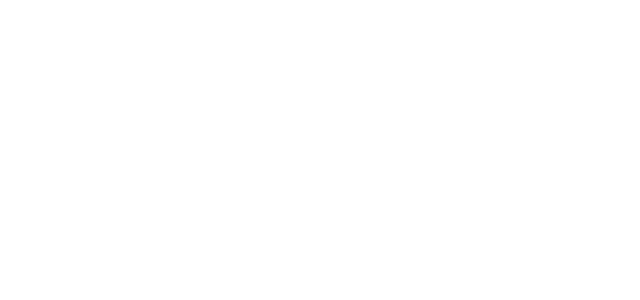
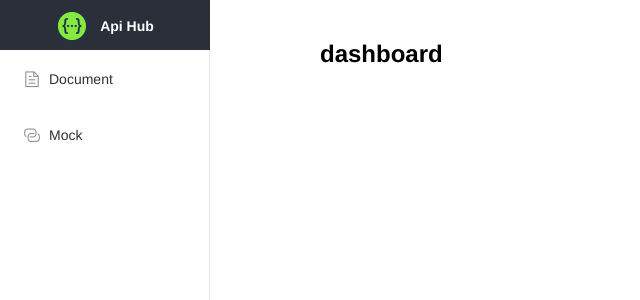
Before and after one commit to haozzzzzzzz/api_hub, a Vue app in the folder frontend/: page /#/dashboard in a window 1280 px wide. Shown: the top 300 px of the page, without its empty margins (0-640 px from the left). Built offline with nearby package versions, Linux system fonts and the light colour scheme.

Commit message:
add menu router

```diff
--- /dev/null
+++ b/frontend/src/layout/components/app_main.vue
@@ -0,0 +1,22 @@
+<template>
+    <transition name="fade-transform" mode="out-in">
+        <keep-alive>
+            <router-view :key="key"></router-view>
+        </keep-alive>
+    </transition>
+</template>
+
+<script>
+    export default {
+        name: "app_main",
+        computed: {
+            key(){
+                return this.$route.path
+            }
+        }
+    }
+</script>
+
+<style scoped>
+
+</style>
--- a/frontend/src/layout/components/sidebar/index.vue
+++ b/frontend/src/layout/components/sidebar/index.vue
@@ -10,21 +10,21 @@
         </div>
         <el-scrollbar>
             <el-menu
-                    :mode="vertical"
+                    mode="vertical"
                     :collapse="false"
                     :collapse-transition="false"
                     :unique-opened="true"
-                    :menu-trigger="click"
 
                     :background-color="variables.menuBg"
                     :text-color="variables.menuText"
                     :active-text-color="variables.menuActiveText"
+                    router="true"
             >
-                <el-menu-item index="1">
+                <el-menu-item index="/document">
                     <i class="el-icon-document"></i>
                     <span slot="title">Document</span>
                 </el-menu-item>
-                <el-menu-item index="2">
+                <el-menu-item index="/mock">
                     <i class="el-icon-connection"></i>
                     <span slot="title">Mock</span>
                 </el-menu-item>
--- a/frontend/src/layout/index.vue
+++ b/frontend/src/layout/index.vue
@@ -1,25 +1,29 @@
 <template>
-    <el-container id="app-layout">
+    <el-container>
         <el-aside>
             <sidebar></sidebar>
         </el-aside>
-        <el-main>main</el-main>
+        <el-main>
+            <app_main></app_main>
+        </el-main>
     </el-container>
 </template>
 
 <script>
     import sidebar from './components/sidebar'
+    import app_main from "./components/app_main";
+
     export default {
         name: "layout",
-        el: "#layout",
         components: {
+            app_main,
             sidebar,
-        },
+        }
     }
 </script>
 
 <style lang="scss" scoped>
-    #app-layout {
+    .el-container {
         height: 100%;
     }
 </style>
--- a/frontend/src/router/router.js
+++ b/frontend/src/router/router.js
@@ -9,9 +9,43 @@ export default new Router({
   routes: [
     {
       path: '/',
-      name: 'dashboard',
-      component: layout
+      component: layout,
+      redirect: '/dashboard',
+      children: [
+        {
+          path: 'dashboard',
+          name: 'dashboard',
+          component: ()=>import('@/views/dashboard'),
+          meta: {title:"dashboard", icon:"dashboard", affix:true},
+        }
+      ]
     },
+    {
+      path: '/document',
+      component: layout,
+      redirect: "/document/index",
+      children: [
+        {
+          path: 'index',
+          name: 'document',
+          component: ()=>import('@/views/document'),
+          meta: {title:"document", icon:"document", affix:true},
+        }
+      ]
+    },
+    {
+      path: '/mock',
+      component: layout,
+      redirect: '/mock/index',
+      children: [
+        {
+          path: 'index',
+          name: 'mock',
+          component: ()=>import('@/views/mock'),
+          meta: {title:"mock", icon:"mock", affix:true},
+        }
+      ]
+    }
     // {
     //   path: '/about',
     //   name: 'about',
--- /dev/null
+++ b/frontend/src/views/dashboard/index.vue
@@ -0,0 +1,13 @@
+<template>
+    <h1>dashboard</h1>
+</template>
+
+<script>
+    export default {
+        name: "dashboard"
+    }
+</script>
+
+<style scoped>
+
+</style>
--- /dev/null
+++ b/frontend/src/views/document/index.vue
@@ -0,0 +1,13 @@
+<template>
+    <h1>document</h1>
+</template>
+
+<script>
+    export default {
+        name: "document"
+    }
+</script>
+
+<style scoped>
+
+</style>
--- /dev/null
+++ b/frontend/src/views/mock/index.vue
@@ -0,0 +1,13 @@
+<template>
+    <h1>mock</h1>
+</template>
+
+<script>
+    export default {
+        name: "mock"
+    }
+</script>
+
+<style scoped>
+
+</style>
```
